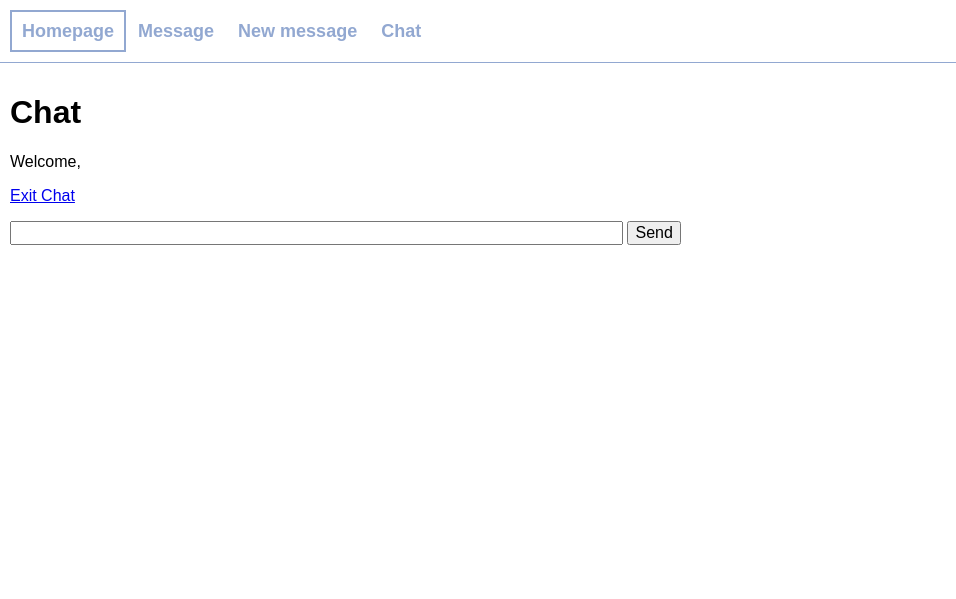
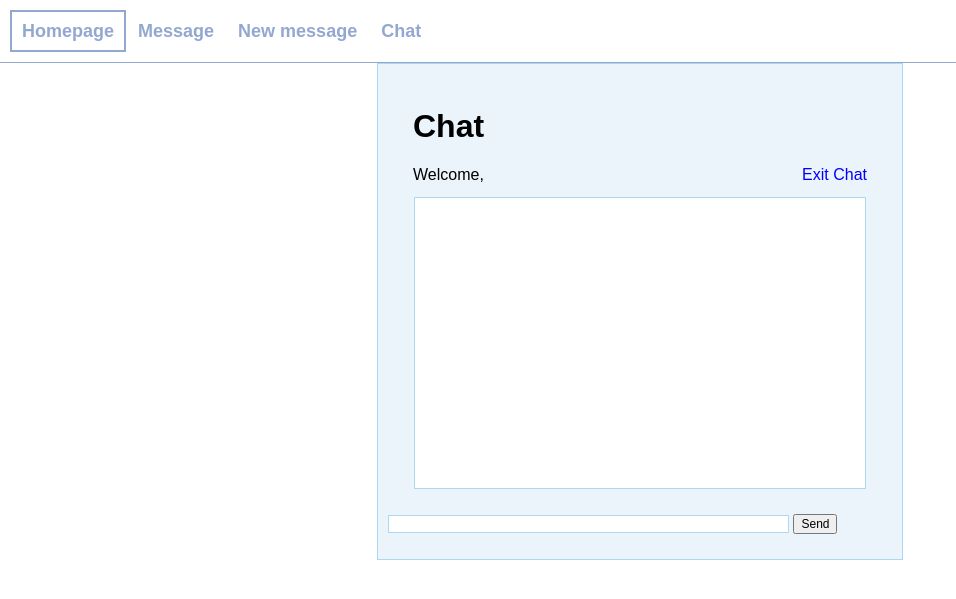
Before and after one commit to veebirakenduste-kasutajaliidesed-2016k/vk-projekt, a PHP site: page /project.html in a window 1280 px wide, after a click on "Chat". Shown: the top 599 px of the page, without its empty margins (0-956 px from the left). Run offline with PHP 8.4, Linux system fonts and the light colour scheme; some libraries are stand-ins or nearby versions.

Commit message:
chat kujundus

```diff
--- a/project.css
+++ b/project.css
@@ -135,3 +135,63 @@ input {
     -webkit-tap-highlight-color: rgba(255, 255, 255, 0);
     -webkit-tap-highlight-color: transparent;
 }
+form, p, span {
+    margin:0;
+    padding:0;
+}
+input {
+	font:12px arial;
+}
+a {
+    color:#0000FF;
+    text-decoration:none;
+}
+a:hover {
+	text-decoration:underline;
+}
+ #chat-view, #loginform {
+    margin:0 auto;
+    padding-bottom:25px;
+    background:#EBF4FB;
+    width:504px;
+    border:1px solid #ACD8F0;
+}
+ #loginform {
+	padding-top:18px;
+}
+#loginform p {
+	margin: 5px;
+}
+#chatbox {
+    text-align:left;
+    margin:0 auto;
+    margin-bottom:25px;
+    padding:10px;
+    background:#fff;
+    height:270px;
+    width:430px;
+    border:1px solid #ACD8F0;
+    overflow:auto;
+}
+#usermsg {
+    width:395px;
+    border:1px solid #ACD8F0;
+}
+#submit {
+	width: 60px;
+}
+.error {
+	color: #ff0000;
+}
+#chat-menu {
+	padding:12.5px 25px 12.5px 25px;
+}
+.welcome {
+	float:left;
+}
+.logout {
+	float:right;
+}
+.msgln {
+	margin:0 0 2px 0;
+}
--- a/project.html
+++ b/project.html
@@ -4,8 +4,7 @@
 		<meta charset="UTF-8">
 		<title>Project</title>
 		<script src="project.js" charset="utf-8"></script>
-		<link rel="stylesheet" href="project.css">
-		<link = type="text/css" rel="stylesheet" href="style.css"> <!-- for the chat-->
+		<link type="text/css" rel="stylesheet" href="project.css">
 	</head>
 	<body>
 		<nav class = "menu">
```
Also changed, not shown: chat.php (added, +25 -0 lines).
